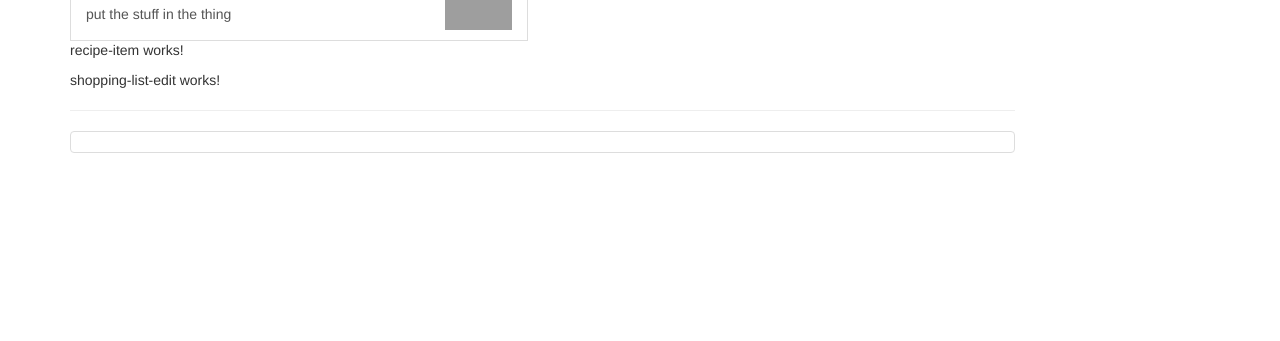
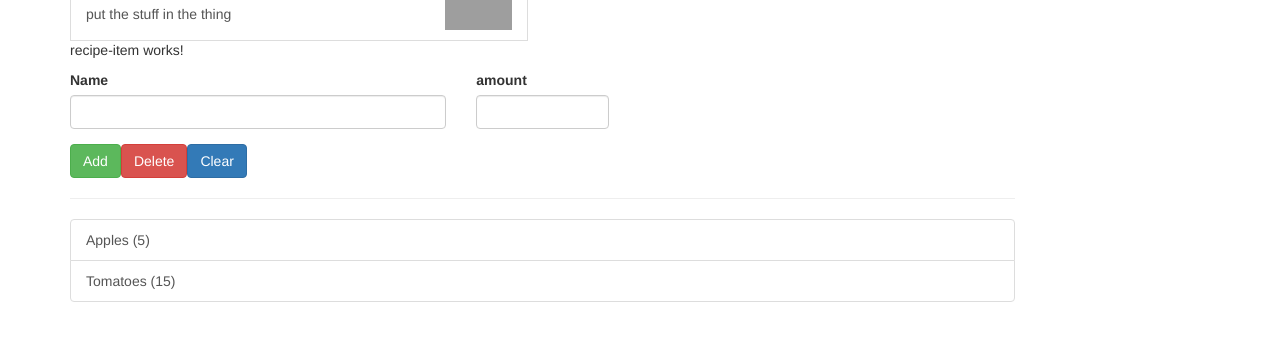
Before and after one commit to grabc59/angular4, an Angular app: page / in a window 1280 px wide. Shown: the part 249-590 px from the top of the page. Built offline with nearby package versions, Linux system fonts and the light colour scheme; grey boxes are pictures that could not be loaded.

Commit message:
setting up the shopping list

```diff
--- a/src/app/shopping-list/shopping-list-edit/shopping-list-edit.component.html
+++ b/src/app/shopping-list/shopping-list-edit/shopping-list-edit.component.html
@@ -1,3 +1,23 @@
-<p>
-  shopping-list-edit works!
-</p>
+<div class="row">
+  <div class="col-xs-12">
+    <form>
+      <div class="row">
+        <div class="col-sm-5 form-group">
+          <label for="name">Name</label>
+          <input type="text" id="name" class="form-control">
+        </div>
+        <div class="col-sm-2 form-group">
+          <label for="amount">amount</label>
+          <input type="number" id="amount" class="form-control">
+        </div>
+      </div>
+      <div class="row">
+        <div class="col-xs-12">
+          <button class="btn btn-success" type="submit">Add</button>
+          <button class="btn btn-danger" type="button">Delete</button>
+          <button class="btn btn-primary" type="button">Clear</button>
+        </div>
+      </div>
+    </form>
+  </div>
+</div>
--- a/src/app/shopping-list/shopping-list.component.html
+++ b/src/app/shopping-list/shopping-list.component.html
@@ -3,7 +3,12 @@
     <app-shopping-list-edit></app-shopping-list-edit>
     <hr>
     <ul class="list-group">
-      <a class="list-group-item" style="cursor: pointer"></a>
+      <a
+      class="list-group-item"
+      style="cursor: pointer"
+      *ngFor="let ingredient of ingredients">
+        {{ ingredient.name }} ({{ ingredient.amount }})
+      </a>
     </ul>
   </div>
 </div>
--- a/src/app/shopping-list/shopping-list.component.ts
+++ b/src/app/shopping-list/shopping-list.component.ts
@@ -1,4 +1,5 @@
 import { Component, OnInit } from '@angular/core';
+import { Ingredient } from '../shared/ingredient.model';
 
 @Component({
   selector: 'app-shopping-list',
@@ -6,7 +7,10 @@
   styleUrls: ['./shopping-list.component.css']
 })
 export class ShoppingListComponent implements OnInit {
-  ingredients = [];
+  ingredients: Ingredient[] = [
+    new Ingredient('Apples', 5),
+    new Ingredient('Tomatoes', 15)
+  ];
 
   constructor() { }
 
```
Also changed, not shown: src/app/shared/ingredient.model.ts (renamed from src/app/shared/ingredent.model.ts).
